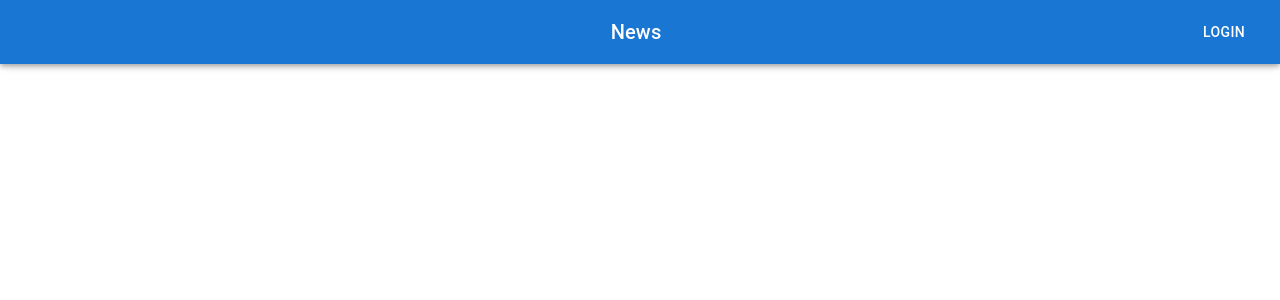
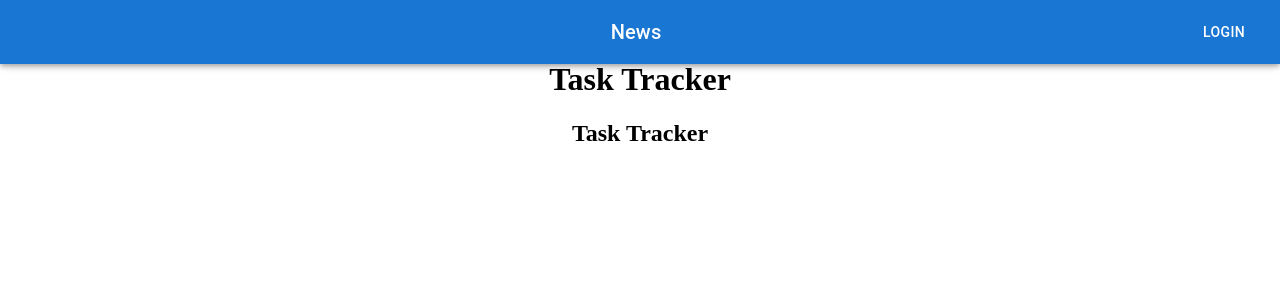
Before and after one commit to MrFoxington/React-TestApp, a React (Vite) app: page /taskTracker in a window 1280 px wide. Before the commit this address had no page. Shown: the top 300 px of the page. Built offline with nearby package versions, Linux system fonts and the light colour scheme; some icons are missing.

Commit message:
Add empty TaskTracker page

```diff
--- a/src/MyDrawer.jsx
+++ b/src/MyDrawer.jsx
@@ -21,13 +21,18 @@ const routes = [
     icon: <InboxIcon/>,
   },
   {
-    path: '/about',
-    name: 'About',
+    path: '/expenseTracker',
+    name: 'Expense Tracker',
     icon: <MailIcon/>,
   },
   {
-    path: '/expenseTracker',
-    name: 'Expense Tracker',
+    path: '/taskTracker',
+    name: 'Task Tracker',
+    icon: <MailIcon/>,
+  },
+  {
+    path: '/about',
+    name: 'About',
     icon: <MailIcon/>,
   },
 ];
--- /dev/null
+++ b/src/components/TaskTracker/TaskTracker.jsx
@@ -0,0 +1,10 @@
+import React from "react";
+
+export default function TaskTracker({props}){
+    return (
+        <>
+            <h2>Task Tracker</h2>
+            {/* Add your task tracking components here */}
+        </>
+    );
+}
--- a/src/main.jsx
+++ b/src/main.jsx
@@ -6,6 +6,7 @@ import { BrowserRouter, Routes, Route } from "react-router";
 import App from "./App.jsx";
 import AboutUs from "./pages/AboutUs";
 import ExpenseTracker from "./pages/ExpenseTracker";
+import TaskTrackerPage from "./pages/TaskTracker.jsx";
 import MyAppBar from "./MyAppBar";
 
 createRoot(document.getElementById("root")).render(
@@ -16,6 +17,8 @@ createRoot(document.getElementById("root")).render(
         <Route path="/" element={<App />} />
         <Route path="/about" element={<AboutUs />} />
         <Route path="/expenseTracker" element={<ExpenseTracker />} />
+
+        <Route path="/taskTracker" element={<TaskTrackerPage />} />
       </Routes>
     </BrowserRouter>
   </StrictMode>
--- /dev/null
+++ b/src/pages/TaskTracker.jsx
@@ -0,0 +1,12 @@
+import React from 'react'
+import TaskTracker from '../components/TaskTracker/TaskTracker'
+
+export default function TaskTrackerPage(){
+    return (
+        <>
+            <h1>Task Tracker</h1>
+            {/* Add your task tracking components here */}
+            <TaskTracker/>
+        </>
+    )
+}
```
